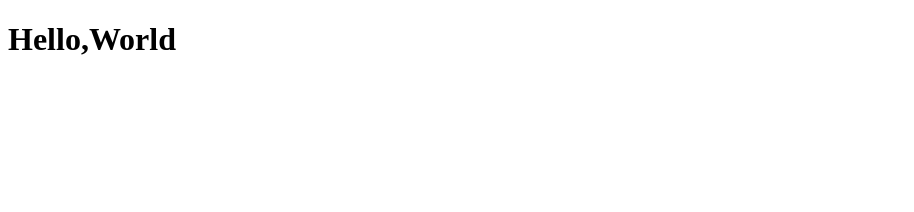
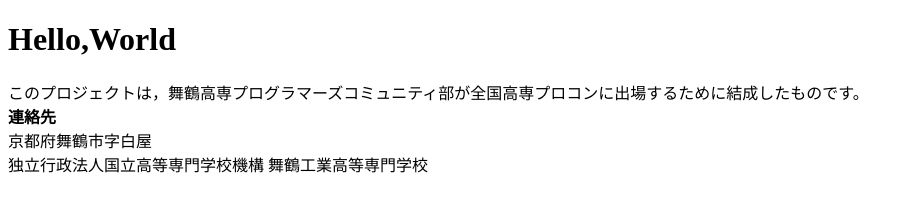
Before and after one commit to s-hirata0831/html_begin01, a plain HTML site: page index.html in a window 1280 px wide. Shown: the whole page, without its empty margins (0-914 px from the left). Drawn offline with Linux system fonts and the light colour scheme.

Commit message:
Change index.html for woek1.5.1

```diff
--- a/index.html
+++ b/index.html
@@ -6,5 +6,9 @@
     </head>
     <body>
         <h1>Hello,World</h1>
+        このプロジェクトは，舞鶴高専プログラマーズコミュニティ部が全国高専プロコンに出場するために結成したものです。<br>
+        <strong>連絡先</strong><br>
+        京都府舞鶴市字白屋<br>
+        独立行政法人国立高等専門学校機構 舞鶴工業高等専門学校
     </body>
 </html>
```
